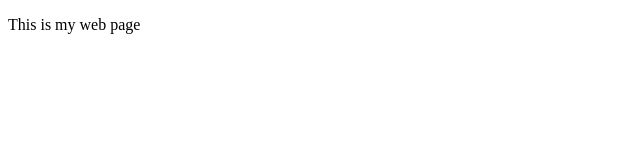
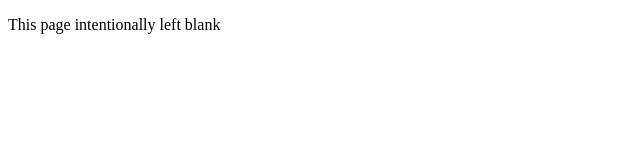
Before and after one commit to bhwatkins/bhwatkins.github.io, a plain HTML site: page index.html in a window 1280 px wide. Shown: the whole page, without its empty margins (0-640 px from the left). Drawn offline with Linux system fonts and the light colour scheme.

Commit message:
Update index.html

```diff
--- a/index.html
+++ b/index.html
@@ -2,6 +2,6 @@
 
 <html lang="en">
 <head> <meta http-equiv="content-type" content="text/html; charset=utf-8">
-<title>Title Goes Here</title> </head>
-<body> <p>This is my web page</p> </body>
+<title>This page intentionally left blank</title> </head>
+<body> <p>This page intentionally left blank</p> </body>
 </html>
```
